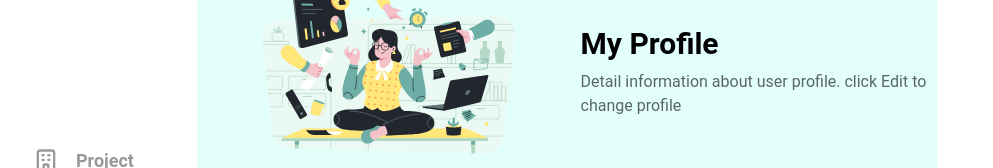
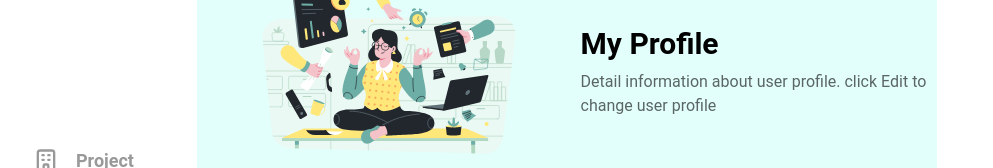
Before and after one commit to IlhamPratama1/InteractiveLinkedListApp-Website-ReactJs, a React (Create React App) app: page /dashboard/profile in a window 1280 px wide. Shown: the part 136-304 px from the top of the page, without its empty margins (32-1025 px from the left). Built offline with nearby package versions, Linux system fonts and the light colour scheme.

Commit message:
check status

```diff
--- a/src/views/dashboard/profile.tsx
+++ b/src/views/dashboard/profile.tsx
@@ -45,7 +45,7 @@ export default function ProfileView() {
                         <img className='w-96' src='/static/illustrations/profile.svg' alt='profile' />
                         <div className="space-y-2">
                             <h1 className='font-bold text-3xl'>My Profile</h1>
-                            <p className='w-96 text-md opacity-60'>Detail information about user profile. click Edit to change profile</p>
+                            <p className='w-96 text-md opacity-60'>Detail information about user profile. click Edit to change user profile</p>
                         </div>
                     </div>
                 </div>
```
